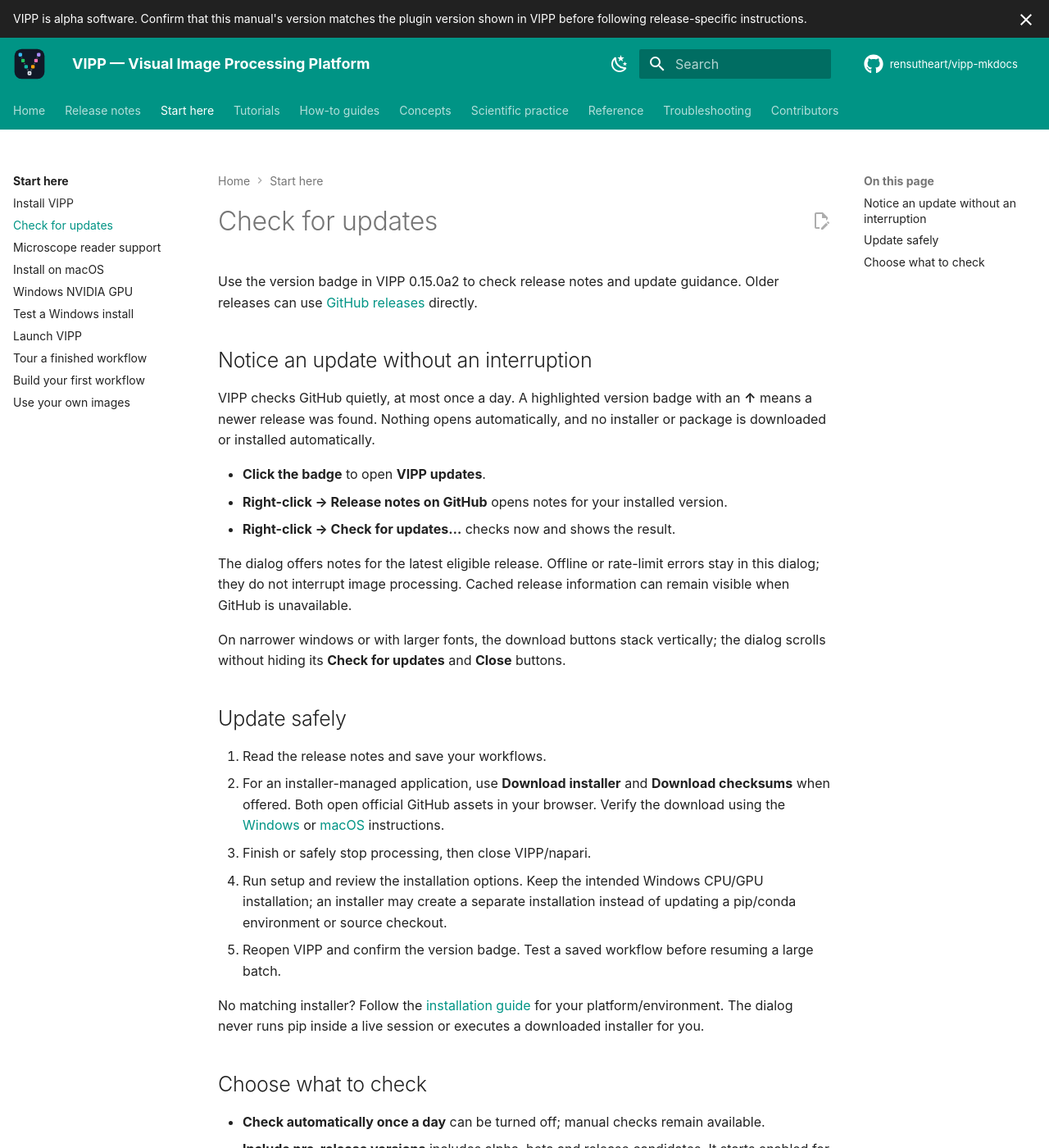
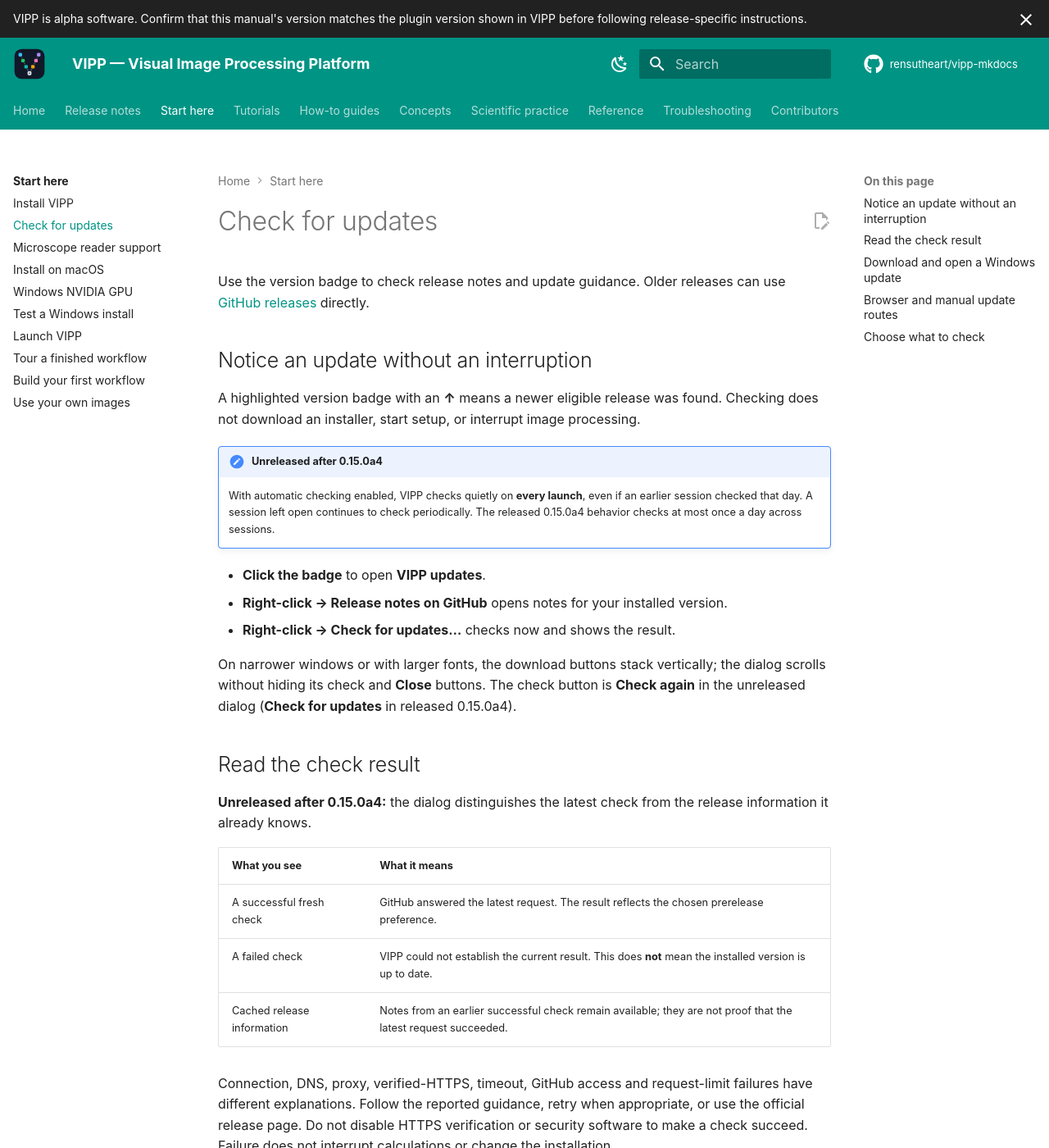
Before and after one commit to rensutheart/vipp-mkdocs, an MkDocs documentation site: the page built from docs/getting-started/updating.md, in a window 1280 px wide and 1400 px high. Shown: the whole window at 82% size. Built offline with MkDocs 1.6.1 and Material for MkDocs 9.7.7, drawn with Linux system fonts in a browser that asks for light colours; plug-ins that fetch from the network failed and are left out; comment, search, counter and statistics services are not loaded; the version menu is left out; some of the changed text lies outside the part shown.

Commit message:
docs: explain unreleased startup checks and guided update downloads

```diff
--- a/docs/getting-started/updating.md
+++ b/docs/getting-started/updating.md
@@ -1,46 +1,98 @@
 # Check for updates
 
-Use the version badge in VIPP 0.15.0a2 to check release notes and update guidance. Older releases can use [GitHub releases](https://github.com/rensutheart/napari-vipp/releases) directly.
+Use the version badge to check release notes and update guidance. Older
+releases can use [GitHub releases](https://github.com/rensutheart/napari-vipp/releases)
+directly.
 
 ## Notice an update without an interruption
 
-VIPP checks GitHub quietly, at most once a day. A highlighted version badge
-with an **↑** means a newer release was found. Nothing opens automatically,
-and no installer or package is downloaded or installed automatically.
+A highlighted version badge with an **↑** means a newer eligible release was
+found. Checking does not download an installer, start setup, or interrupt
+image processing.
+
+!!! note "Unreleased after 0.15.0a4"
+    With automatic checking enabled, VIPP checks quietly on **every launch**,
+    even if an earlier session checked that day. A session left open continues
+    to check periodically. The released 0.15.0a4 behavior checks at most once a
+    day across sessions.
 
 - **Click the badge** to open **VIPP updates**.
 - **Right-click → Release notes on GitHub** opens notes for your installed version.
 - **Right-click → Check for updates…** checks now and shows the result.
 
-The dialog offers notes for the latest eligible release. Offline or rate-limit
-errors stay in this dialog; they do not interrupt image processing. Cached
-release information can remain visible when GitHub is unavailable.
+On narrower windows or with larger fonts, the download buttons stack vertically;
+the dialog scrolls without hiding its check and **Close** buttons. The check
+button is **Check again** in the unreleased dialog (**Check for updates** in
+released 0.15.0a4).
 
-On narrower windows or with larger fonts, the download buttons stack vertically;
-the dialog scrolls without hiding its **Check for updates** and **Close** buttons.
+## Read the check result
 
-## Update safely
+**Unreleased after 0.15.0a4:** the dialog distinguishes the latest check from
+the release information it already knows.
+
+| What you see | What it means |
+| --- | --- |
+| A successful fresh check | GitHub answered the latest request. The result reflects the chosen prerelease preference. |
+| A failed check | VIPP could not establish the current result. This does **not** mean the installed version is up to date. |
+| Cached release information | Notes from an earlier successful check remain available; they are not proof that the latest request succeeded. |
+
+Connection, DNS, proxy, verified-HTTPS, timeout, GitHub access and request-limit
+failures have different explanations. Follow the reported guidance, retry
+when appropriate, or use the official release page. Do not disable HTTPS
+verification or security software to make a check succeed. Failure does not
+interrupt calculations or change the installation.
+
+## Download and open a Windows update
+
+!!! note "Unreleased after 0.15.0a4 — managed desktop installations only"
+    **Download & open update** is offered only when VIPP can verify that the
+    running Windows desktop app is the active installation recorded by its
+    managed installer. It does not select a nearby or retired environment.
 
 1. Read the release notes and save your workflows.
-2. For an installer-managed application, use **Download installer** and
-   **Download checksums** when offered. Both open official GitHub assets in
-   your browser. Verify the download using the
-   [Windows](installation.md#verify-the-download-and-pass-the-windows-warning)
-   or [macOS](macos.md) instructions.
-3. Finish or safely stop processing, then close VIPP/napari.
-4. Run setup and review the installation options. Keep the intended Windows
-   CPU/GPU installation; an installer may create a separate installation
-   instead of updating a pip/conda environment or source checkout.
-5. Reopen VIPP and confirm the version badge. Test a saved workflow before
-   resuming a large batch.
+2. Complete a successful fresh check, then choose **Download & open update**.
+   A cached result alone does not enable this action. VIPP downloads the
+   matching official installer and checksum, shows progress, and verifies the installer's
+   **SHA-256** before opening it. A failed download, checksum mismatch, or
+   changed installation ownership prevents the handoff.
+3. Review the existing guided installer. VIPP passes the current installation
+   folder and CPU/CUDA track; setup still requires your review and approval.
+   Opening setup is **not** confirmation that an update was installed.
+4. Finish or safely stop processing and save work before restarting VIPP.
+   The updater does not quit VIPP, install in
+   the live environment, or restart the application automatically. Your current
+   session remains unchanged by the download-and-open action.
+5. After completing the guided update, reopen VIPP, confirm the version badge,
+   and test a saved workflow before resuming a large batch.
 
-No matching installer? Follow the [installation guide](installation.md) for
-your platform/environment. The dialog never runs pip inside a live session
-or executes a downloaded installer for you.
+Checksum verification does not add a digital signature to an unsigned alpha.
+Follow the normal [Windows warning guidance](installation.md#verify-the-download-and-pass-the-windows-warning).
+
+## Browser and manual update routes
+
+In released 0.15.0a4, **Download installer** and **Download checksums** open
+official GitHub assets in your browser. This route also remains available for
+macOS and environments that cannot use the unreleased managed-Windows action.
+
+The unreleased dialog calls these buttons **Download in browser** and
+**Checksums**. For a managed Windows installation, expand **Other download
+options** to show them.
+
+Verify the download using the [Windows](installation.md#verify-the-download-and-pass-the-windows-warning)
+or [macOS](macos.md) instructions, save your work, close VIPP/napari, then open
+setup yourself. Keep the intended installation and compute track.
+
+Pip, conda and source environments require their [manual installation route](installation.md).
+The updater never runs pip inside a live session or silently converts one of
+these environments into an installer-managed copy. If no matching official
+installer is offered, use the release notes and platform instructions.
 
 ## Choose what to check
 
-- **Check automatically once a day** can be turned off; manual checks remain available.
+- **Check for updates on startup** is the unreleased automatic-check setting;
+  turn it off to keep only manual checks. Checks also continue periodically
+  during a long session. In released 0.15.0a4 the setting is
+  **Check automatically once a day**.
 - **Include pre-release versions** includes alpha, beta and release candidates.
   It starts enabled for prerelease installations and disabled for final releases.
 
@@ -50,3 +102,7 @@
 Checks send no images, workflows, file paths, installed version or hardware
 inventory. GitHub still receives ordinary connection information, such as
 your IP address, when serving the public release list.
+
+The unreleased **Download & open update** action additionally contacts the
+official GitHub asset service to fetch the installer and checksum. It does not
+upload your workflows or send the managed installation folder to GitHub.
```
Also changed, not shown: docs/getting-started/installation.md (+5 -0 lines), docs/getting-started/launching.md (+4 -0 lines).
